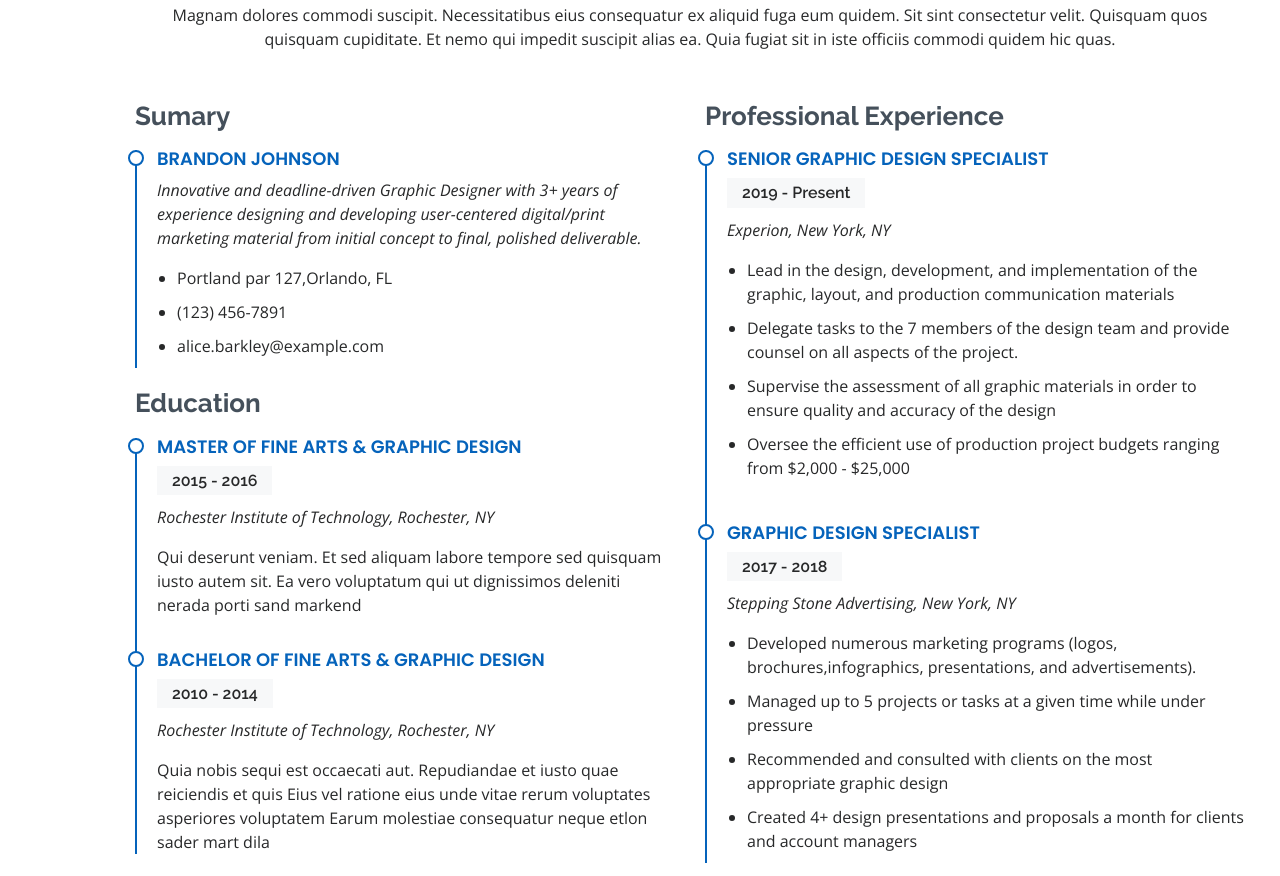
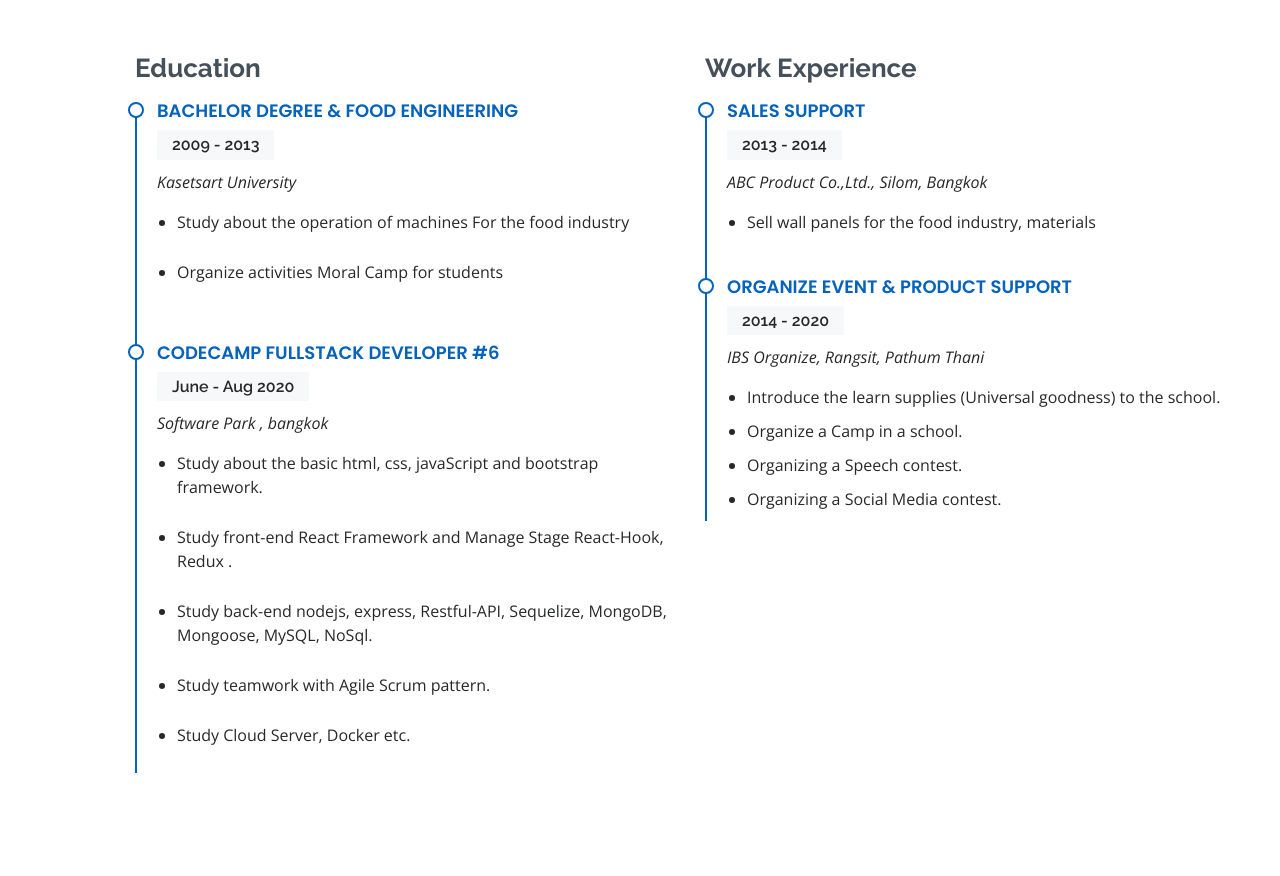
Before and after one commit to Tackza/Myresume.github.io, a plain HTML site: page index.html in a window 1280 px wide. Shown: the part 1964-2840 px from the top of the page. Drawn offline with nearby package versions, Linux system fonts and the light colour scheme.

Commit message:
[update]resume

```diff
--- a/index.html
+++ b/index.html
@@ -96,7 +96,7 @@
                 <ul>
 
                   <li><i class="icofont-rounded-right"></i> <strong>Degree:</strong> Kasetsart University
-                    <br/>
+                    <br />
                     Bachelor degree - Food Engineering</li>
                   <li><i class="icofont-rounded-right"></i> <strong>Email:</strong> pongsatornibs@gmail.com</li>
                   <li><i class="icofont-rounded-right"></i> <strong>GitHub:</strong> https://github.com/Tackza</li>
@@ -192,69 +192,69 @@
 
         <div class="section-title">
           <h2>Resume</h2>
-          <p>Magnam dolores commodi suscipit. Necessitatibus eius consequatur ex aliquid fuga eum quidem. Sit sint
-            consectetur velit. Quisquam quos quisquam cupiditate. Et nemo qui impedit suscipit alias ea. Quia fugiat sit
-            in iste officiis commodi quidem hic quas.</p>
         </div>
 
         <div class="row">
           <div class="col-lg-6">
-            <h3 class="resume-title">Sumary</h3>
-            <div class="resume-item pb-0">
-              <h4>Brandon Johnson</h4>
-              <p><em>Innovative and deadline-driven Graphic Designer with 3+ years of experience designing and
-                  developing user-centered digital/print marketing material from initial concept to final, polished
-                  deliverable.</em></p>
+            <h3 class="resume-title">Education</h3>
+            <div class="resume-item">
+              <h4>Bachelor degree &amp; Food Engineering</h4>
+              <h5>2009 - 2013</h5>
+              <p><em>Kasetsart University</em></p>
               <ul>
-                <li>Portland par 127,Orlando, FL</li>
-                <li>(123) 456-7891</li>
-                <li>alice.barkley@example.com</li>
+                <li>
+                  <p>Study about the operation of machines For the food industry</p>
+                </li>
+                <li>
+                  <p>Organize activities Moral Camp for students</p>
+                </li>
               </ul>
             </div>
+            <div class="resume-item">
+              <h4>CodeCamp Fullstack Developer #6</h4>
+              <h5>June - Aug 2020</h5>
+              <p><em>Software Park , bangkok</em></p>
 
-            <h3 class="resume-title">Education</h3>
-            <div class="resume-item">
-              <h4>Master of Fine Arts &amp; Graphic Design</h4>
-              <h5>2015 - 2016</h5>
-              <p><em>Rochester Institute of Technology, Rochester, NY</em></p>
-              <p>Qui deserunt veniam. Et sed aliquam labore tempore sed quisquam iusto autem sit. Ea vero voluptatum qui
-                ut dignissimos deleniti nerada porti sand markend</p>
-            </div>
-            <div class="resume-item">
-              <h4>Bachelor of Fine Arts &amp; Graphic Design</h4>
-              <h5>2010 - 2014</h5>
-              <p><em>Rochester Institute of Technology, Rochester, NY</em></p>
-              <p>Quia nobis sequi est occaecati aut. Repudiandae et iusto quae reiciendis et quis Eius vel ratione eius
-                unde vitae rerum voluptates asperiores voluptatem Earum molestiae consequatur neque etlon sader mart
-                dila</p>
+              <ul>
+                <li>
+                  <p>Study about the basic html, css, javaScript and bootstrap framework. </p>
+                </li>
+                <li>
+                  <p>Study front-end React Framework and Manage Stage React-Hook, Redux . </p>
+                </li>
+                <li>
+                  <p>Study back-end nodejs, express, Restful-API, Sequelize, MongoDB, Mongoose, MySQL, NoSql. </p>
+                </li>
+                <li>
+                  <p>Study teamwork with Agile Scrum pattern.</p>
+                </li>
+                <li>
+                  <p>Study Cloud Server, Docker etc.</p>
+                </li>
+              </ul>
             </div>
           </div>
           <div class="col-lg-6">
-            <h3 class="resume-title">Professional Experience</h3>
+            <h3 class="resume-title">Work Experience</h3>
             <div class="resume-item">
-              <h4>Senior graphic design specialist</h4>
-              <h5>2019 - Present</h5>
-              <p><em>Experion, New York, NY </em></p>
+              <h4>Sales Support</h4>
+              <h5>2013 - 2014</h5>
+              <p><em>ABC Product Co.,Ltd., Silom, Bangkok</em></p>
               <ul>
-                <li>Lead in the design, development, and implementation of the graphic, layout, and production
-                  communication materials</li>
-                <li>Delegate tasks to the 7 members of the design team and provide counsel on all aspects of the
-                  project. </li>
-                <li>Supervise the assessment of all graphic materials in order to ensure quality and accuracy of the
-                  design</li>
-                <li>Oversee the efficient use of production project budgets ranging from $2,000 - $25,000</li>
+                <li>Sell wall panels for the food industry, materials</li>
+
+
               </ul>
             </div>
             <div class="resume-item">
-              <h4>Graphic design specialist</h4>
-              <h5>2017 - 2018</h5>
-              <p><em>Stepping Stone Advertising, New York, NY</em></p>
+              <h4>Organize Event &amp; Product Support</h4>
+              <h5>2014 - 2020</h5>
+              <p><em>IBS Organize, Rangsit, Pathum Thani</em></p>
               <ul>
-                <li>Developed numerous marketing programs (logos, brochures,infographics, presentations, and
-                  advertisements).</li>
-                <li>Managed up to 5 projects or tasks at a given time while under pressure</li>
-                <li>Recommended and consulted with clients on the most appropriate graphic design</li>
-                <li>Created 4+ design presentations and proposals a month for clients and account managers</li>
+                <li>Introduce the learn supplies (Universal goodness) to the school.</li>
+                <li>Organize a Camp in a school.</li>
+                <li>Organizing a Speech contest.</li>
+                <li>Organizing a Social Media contest.</li>
               </ul>
             </div>
           </div>
@@ -343,9 +343,9 @@
 
           </div>
 
-          </div>
+        </div>
 
-        </div>
+      </div>
 
       </div>
     </section><!-- End Contact Section -->
```
